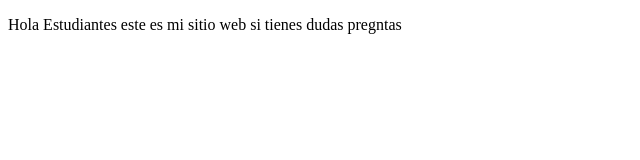
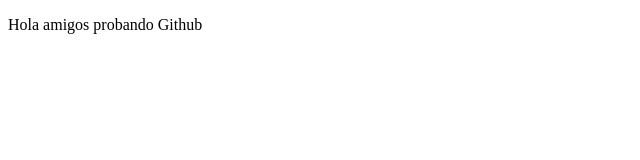
Before and after one commit to claudibel/proyectoDemoCursoPrework, a plain HTML site: page index.html in a window 1280 px wide. Shown: the whole page, without its empty margins (0-640 px from the left). Drawn offline with Linux system fonts and the light colour scheme.

Commit message:
agregamos unos cambios del index

```diff
--- a/index.html
+++ b/index.html
@@ -7,7 +7,7 @@
     <title>Hola Mundo</title>
 </head>
 <body>
-    <p>Hola Estudiantes este es mi sitio web si tienes dudas pregntas </p>
+    <p>Hola amigos probando Github </p>
 
 </body>
 </html>
```
